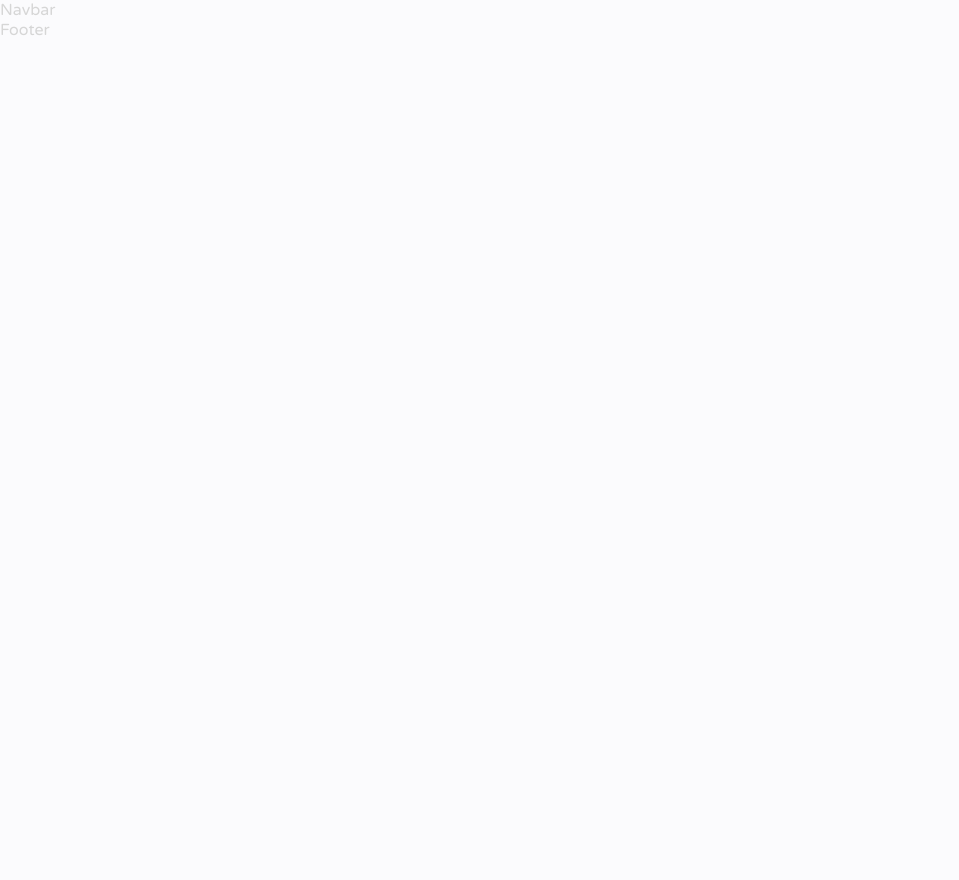
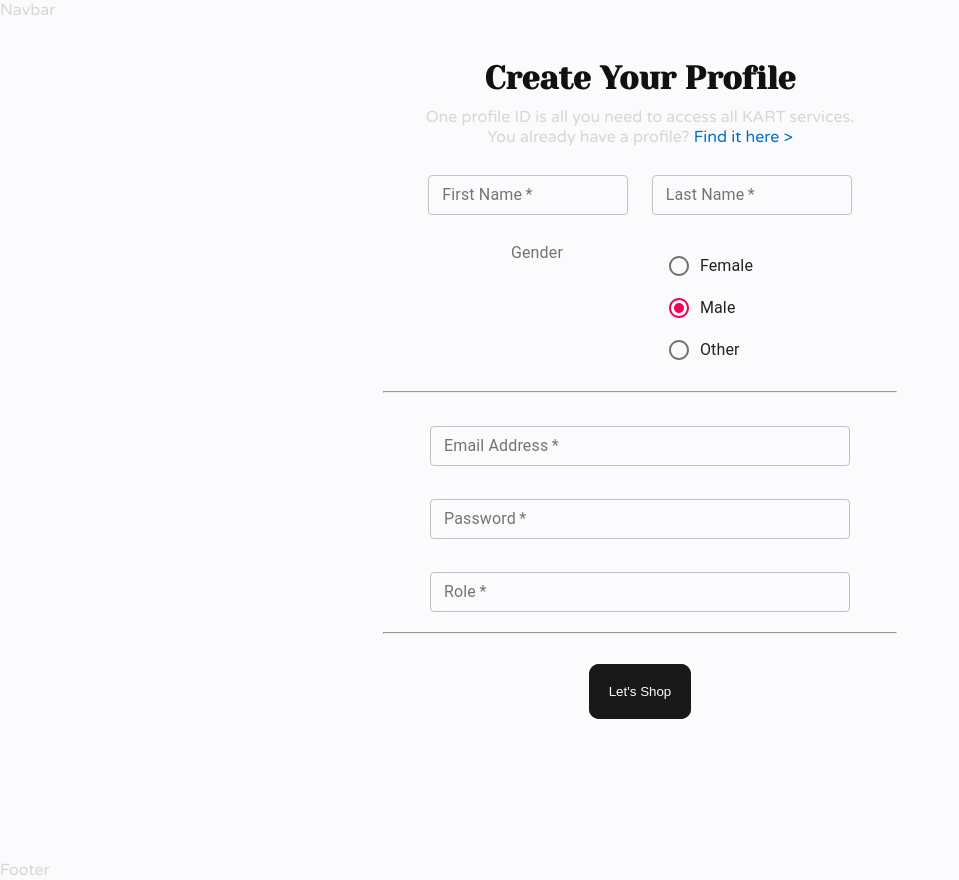
Before and after one commit to ubaidshams/shopping-app, a React (Create React App) app: page /signup in a window 1280 px wide. Before the commit this address had no page. Shown: the whole page, without its empty margins (0-959 px from the left). Before the commit the page ends 800 px from the top, so only its background shows below. Built offline with nearby package versions, Linux system fonts and the light colour scheme.

Commit message:
signup page

```diff
--- a/package.json
+++ b/package.json
@@ -5,12 +5,15 @@
   "dependencies": {
     "@emotion/react": "^11.9.3",
     "@emotion/styled": "^11.9.3",
+    "@material-ui/core": "^4.12.4",
+    "@material-ui/icons": "^4.11.3",
     "@mui/icons-material": "^5.8.4",
     "@mui/material": "^5.8.4",
     "@reduxjs/toolkit": "^1.8.2",
     "@testing-library/jest-dom": "^5.16.4",
     "@testing-library/react": "^13.3.0",
     "@testing-library/user-event": "^13.5.0",
+    "animate.css": "^4.1.1",
     "axios": "^0.27.2",
     "framer-motion": "^6.3.11",
     "react": "^18.2.0",
--- a/src/App.jsx
+++ b/src/App.jsx
@@ -9,6 +9,7 @@ const App = () => {
     <Router>
       <Navbar />
       <CustomRoutes />
+
       <Footer />
     </Router>
   );
--- a/src/apis/Axios.js
+++ b/src/apis/Axios.js
@@ -0,0 +1,11 @@
+import axios from "axios";
+
+
+//creating Axios instance
+
+export default axios.create({
+  baseURL: " Base URL: localhost:8080/",
+  headers: {
+    "content-type": "application/json",
+  },
+});
--- a/src/pages/auth/Login.jsx
+++ b/src/pages/auth/Login.jsx
@@ -1,7 +1,9 @@
-import React from "react";
+import React from 'react'
 
 const Login = () => {
-  return <div>Login123</div>;
-};
+  return (
+    <div>Login</div>
+  )
+}
 
-export default Login;
+export default Login
--- a/src/pages/auth/Signup.jsx
+++ b/src/pages/auth/Signup.jsx
@@ -1,7 +1,204 @@
-import React from "react";
+import React, { useState } from "react";
+import { Link, useNavigate } from "react-router-dom";
+import { Card, TextField, makeStyles } from "@material-ui/core";
+import Radio from "@material-ui/core/Radio";
+import RadioGroup from "@material-ui/core/RadioGroup";
+import FormControlLabel from "@material-ui/core/FormControlLabel";
+import FormLabel from "@material-ui/core/FormLabel";
+import style from "./signup.module.css";
+import { motion } from "framer-motion";
+import axios from "../../apis/Axios";
+import "animate.css";
+import clsx from "clsx";
+const useStyles = makeStyles(theme => ({
+  margin: {
+    margin: theme.spacing(1),
+    width: 50,
+  },
+  formTextFieldName: {
+    width: 200,
+    // paddingLeft: 15,
+    spacing: 5,
+    marginTop: 3,
+  },
+  formTextFieldOther: {
+    spacing: 5,
+    marginTop: 3,
+    width: 420,
+  },
+  withoutLabel: {
+    marginTop: theme.spacing(3),
+  },
+  passwordField: {
+    width: 420,
+    height: 40,
+  },
+}));
 
 const Signup = () => {
-  return <div>Signup</div>;
+  const classes = useStyles();
+
+  const [fname, setFname] = useState("");
+  const [lname, setLname] = useState("");
+  const [email, setEmail] = useState("");
+  const [password, setPassword] = useState("");
+  const [role, setRole] = useState("");
+  const [gender, setGender] = useState("male");
+  const [payload, setPayload] = useState({});
+  // const navigate = useNavigate()
+  const handleSubmit = e => {
+    e.preventDefault();
+    setPayload({ fname, lname, email, password, gender, role });
+    console.log(payload);
+    fetchData();
+  };
+
+  const fetchData = async () => {
+    try {
+      await axios.post("/user", payload);
+    } catch (error) {
+      console.log(error.message);
+    }
+  };
+
+  return (
+    <motion.div className={clsx(style.formCard)}>
+      <h1>Create Your Profile</h1>
+      <section>
+        One profile ID is all you need to access all KART services. You already
+        have a profile? <Link to="/login">Find it here </Link>
+      </section>
+      <form onSubmit={handleSubmit}>
+        <Card
+          style={{ backgroundColor: "transparent" }}
+          elevation={0}
+          className={style.formCardContainer}
+        >
+          <TextField
+            className={classes.formTextFieldName}
+            size="small"
+            label="First Name"
+            id="outlined-size-small"
+            variant="outlined"
+            required
+            value={fname}
+            onChange={e => {
+              setFname(e.target.value);
+            }}
+          ></TextField>
+          <TextField
+            className={classes.formTextFieldName}
+            size="small"
+            label="Last Name"
+            id="outlined-size-small"
+            variant="outlined"
+            required
+            value={lname}
+            onChange={e => {
+              setLname(e.target.value);
+            }}
+          ></TextField>
+        </Card>
+        <Card
+          elevation={0}
+          style={{ backgroundColor: "transparent" }}
+          className={style.formCardContainer}
+        >
+          <FormLabel component="legend">Gender</FormLabel>
+          <RadioGroup
+            aria-label="gender"
+            name="gender1"
+            value={gender}
+            onChange={e => setGender(e.target.value)}
+          >
+            <FormControlLabel
+              className={style.radioGroup}
+              value="female"
+              control={<Radio />}
+              label="Female"
+            />
+            <FormControlLabel
+              className={style.radioGroup}
+              value="male"
+              control={<Radio />}
+              label="Male"
+            />
+            <FormControlLabel
+              className={style.radioGroup}
+              value="other"
+              control={<Radio />}
+              label="Other"
+            />
+          </RadioGroup>
+        </Card>
+        <hr />
+        <Card
+          elevation={0}
+          style={{ backgroundColor: "transparent" }}
+          className={style.formCardContainer}
+        >
+          <TextField
+            className={classes.formTextFieldOther}
+            size="small"
+            label="Email Address"
+            id="outlined-size-small email"
+            variant="outlined"
+            placeholder="exmaple@company.com"
+            required
+            value={email}
+            onChange={e => {
+              setEmail(e.target.value);
+            }}
+          ></TextField>
+        </Card>
+        <Card
+          elevation={0}
+          style={{ backgroundColor: "transparent" }}
+          className={style.formCardContainer}
+        >
+          <TextField
+            className={classes.formTextFieldOther}
+            size="small"
+            label="Password"
+            id="outlined-size-small password"
+            variant="outlined"
+            required
+            value={password}
+            type="password"
+            onChange={e => {
+              setPassword(e.target.value);
+            }}
+          ></TextField>
+        </Card>
+        <Card
+          elevation={0}
+          style={{ backgroundColor: "transparent" }}
+          className={style.formCardContainer}
+        >
+          <TextField
+            className={classes.formTextFieldOther}
+            size="small"
+            label="Role"
+            id="outlined-size-small role"
+            variant="outlined"
+            required
+            value={role}
+            onChange={e => {
+              setRole(e.target.value);
+            }}
+          ></TextField>
+        </Card>
+        <hr />
+        <Card
+          elevation={0}
+          style={{ backgroundColor: "transparent" }}
+          className={style.formCardContainer}
+        >
+          <button className={style.bn5}>Let's Shop</button>
+        </Card>
+      </form>
+    </motion.div>
+  );
 };
 
 export default Signup;
--- /dev/null
+++ b/src/pages/auth/signup.module.css
@@ -0,0 +1,136 @@
+.formCard {
+  width: 70vw;
+  /* background-color: red; */
+  margin: 20px auto;
+  height: 100vh;
+  padding: 20px;
+}
+.formCard h1 {
+  text-align: center;
+}
+.formCard section {
+  margin: 10px auto;
+  width: 452px;
+  /* border:3px solid gray; */
+  text-align: center;
+}
+
+.formCard section a {
+  color: #0070c9;
+  text-decoration: none;
+}
+.formCard section a::after {
+  content: ">";
+}
+
+.formCard section a:hover {
+  text-decoration: underline;
+}
+hr {
+  width: 60%;
+  margin: 15px auto;
+  height: 0.01rem;
+  background-color: #999;
+}
+
+.formCardContainer {
+  width: 500px;
+  /* height:50vh; */
+  margin: 10px auto;
+  padding: 15px;
+  display: flex;
+  justify-content: space-evenly;
+  margin-bottom: -10px;
+  background: transparent;
+}
+
+.formCardContainer #email,
+.formCardContainer2 #password {
+  display: inline-block;
+}
+
+.formTextBox {
+  height: 40px;
+}
+
+.radioGroup {
+  display: inline-flex;
+}
+
+/* btn */
+.bn5 {
+  /* width: 100%; */
+  padding: 20px;
+  border: none;
+  outline: none;
+  color: rgb(255, 255, 255);
+  background: #111;
+  cursor: pointer;
+  position: relative;
+  z-index: 0;
+  border-radius: 10px;
+}
+
+.bn5:before {
+  content: "";
+  background: linear-gradient(
+    45deg,
+    #ff0000,
+    #ff7300,
+    #fffb00,
+    #48ff00,
+    #00ffd5,
+    #002bff,
+    #7a00ff,
+    #ff00c8,
+    #ff0000
+  );
+  position: absolute;
+  top: -2px;
+  left: -2px;
+  background-size: 400%;
+  z-index: -1;
+  filter: blur(5px);
+  width: calc(100% + 4px);
+  height: calc(100% + 4px);
+  animation: glowingbn5 20s linear infinite;
+  opacity: 0;
+  transition: opacity 0.3s ease-in-out;
+  border-radius: 10px;
+}
+
+@keyframes glowingbn5 {
+  0% {
+    background-position: 0 0;
+  }
+  50% {
+    background-position: 400% 0;
+  }
+  100% {
+    background-position: 0 0;
+  }
+}
+
+.bn5:active {
+  color: #000;
+}
+
+.bn5:active:after {
+  background: transparent;
+}
+
+.bn5:hover:before {
+  opacity: 1;
+}
+
+.bn5:after {
+  z-index: -1;
+  content: "";
+  position: absolute;
+  width: 100%;
+  height: 100%;
+  background: #191919;
+  left: 0;
+  top: 0;
+  border-radius: 10px;
+}
```
Also changed, not shown: src/routes/CustomRoutes.js (+12 -0 lines), 1 other file (tests, documents, lock files or other folders).
